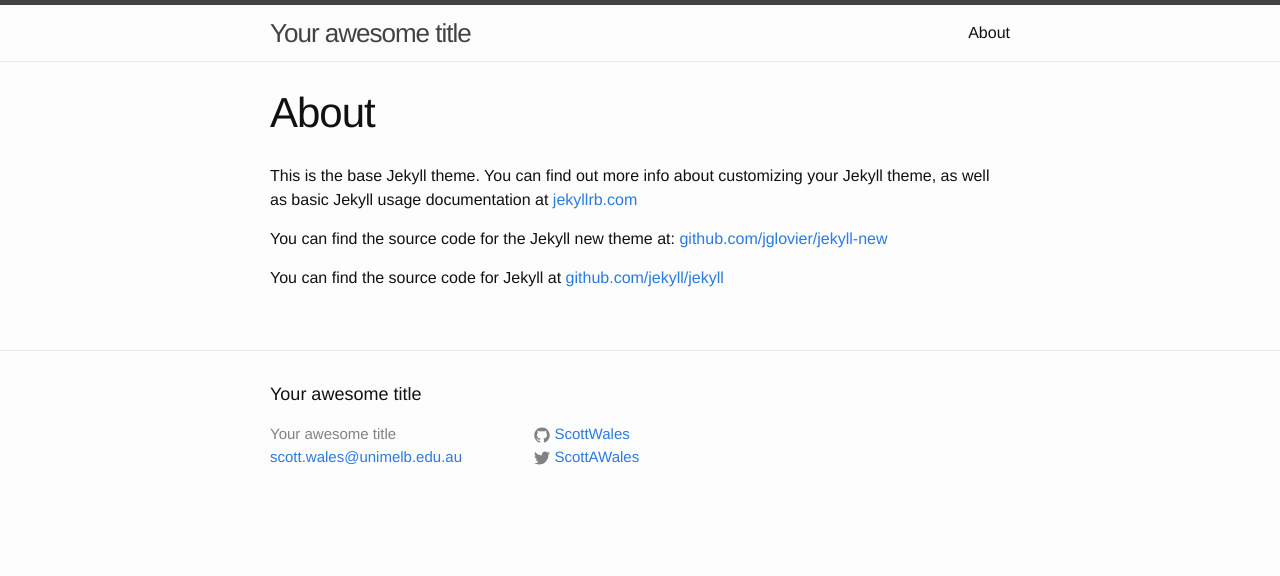
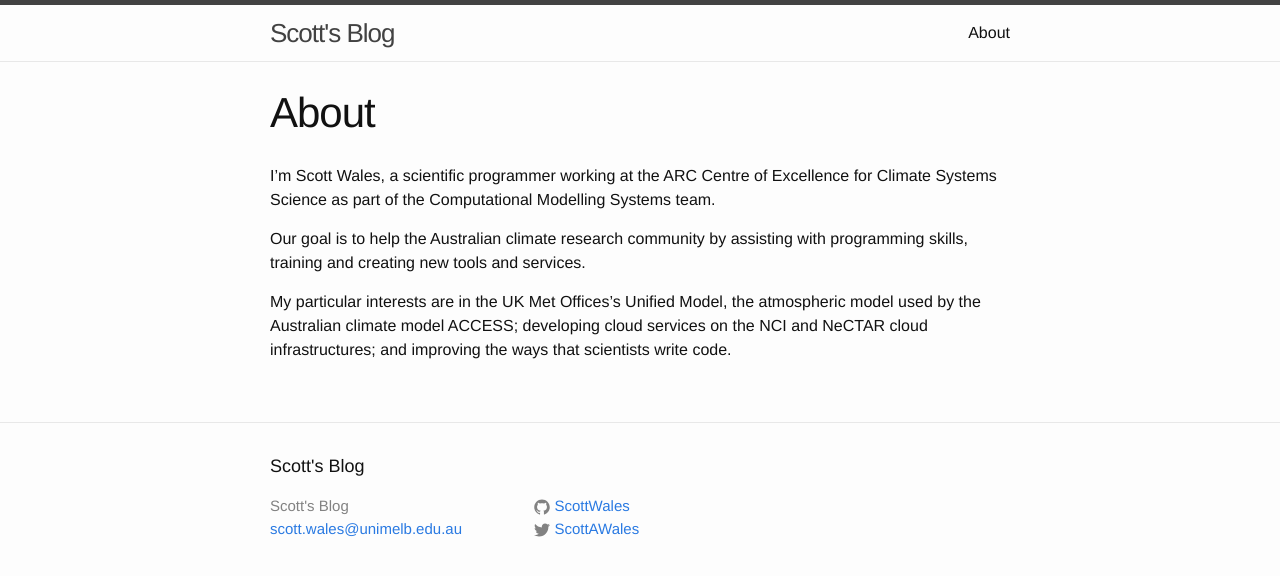
Before and after one commit to ScottWales/ScottWales.github.io, a Jekyll site: the page built from about.md, in a window 1280 px wide. Shown: the top 576 px of the page. Built offline with Jekyll 4.4.1, drawn with Linux system fonts in a browser that asks for light colours.

Commit message:
Add 'about'

```diff
--- a/_config.yml
+++ b/_config.yml
@@ -1,5 +1,5 @@
 # Site settings
-title: Your awesome title
+title: Scott's Blog
 email: scott.wales@unimelb.edu.au
 #description: > # this means to ignore newlines until "baseurl:"
 #  Write an awesome description for your new site here. You can edit this
--- a/about.md
+++ b/about.md
@@ -4,8 +4,14 @@ title: About
 permalink: /about/
 ---
 
-This is the base Jekyll theme. You can find out more info about customizing your Jekyll theme, as well as basic Jekyll usage documentation at [jekyllrb.com](http://jekyllrb.com/)
+I'm Scott Wales, a scientific programmer working at the ARC Centre of
+Excellence for Climate Systems Science as part of the Computational Modelling
+Systems team.
 
-You can find the source code for the Jekyll new theme at: [github.com/jglovier/jekyll-new](https://github.com/jglovier/jekyll-new)
+Our goal is to help the Australian climate research community by assisting with
+programming skills, training and creating new tools and services.
 
-You can find the source code for Jekyll at [github.com/jekyll/jekyll](https://github.com/jekyll/jekyll)
+My particular interests are in the UK Met Offices's Unified Model, the
+atmospheric model used by the Australian climate model ACCESS; developing cloud
+services on the NCI and NeCTAR cloud infrastructures; and improving the ways
+that scientists write code.
```
